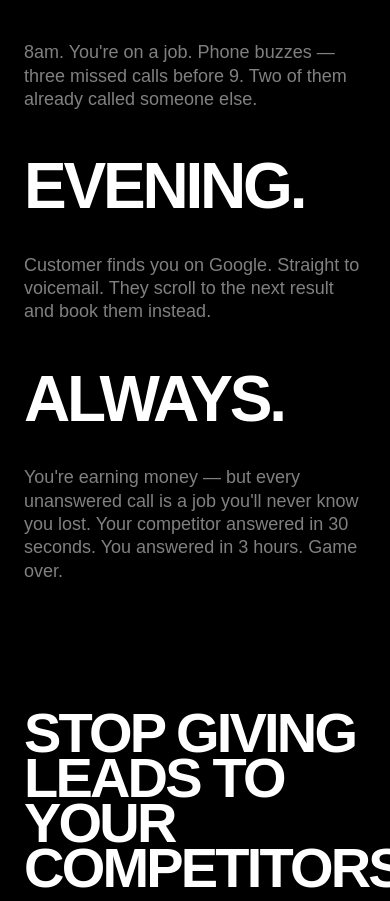
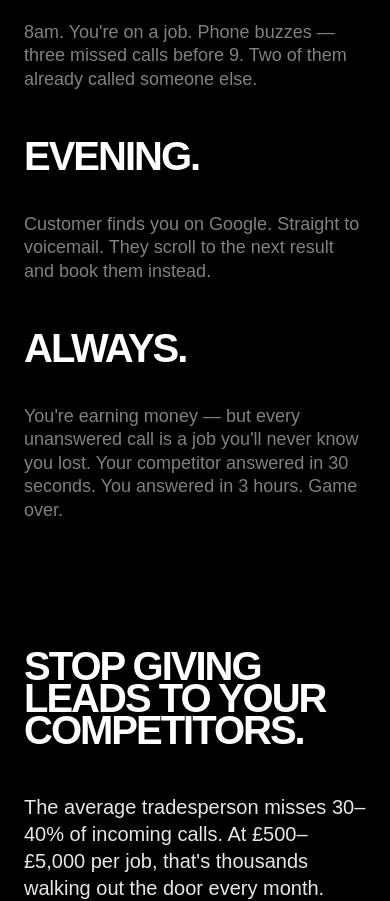
Before and after one commit to Dannydropz/optimisr, a Next.js app: page / in a window 390 px wide. Shown: the part 1320-2221 px from the top of the page. Built offline with nearby package versions, Linux system fonts and the light colour scheme; a web font is replaced by a local one.

Commit message:
fix(ui): increase logo size on mobile and fix title clipping

```diff
--- a/components/IntroSection.tsx
+++ b/components/IntroSection.tsx
@@ -36,7 +36,7 @@ const IntroSection: React.FC = () => {
                                 whileInView={{ opacity: 1, y: 0 }}
                                 viewport={{ once: true, amount: 0.1, margin: "-60px" }}
                                 transition={{ duration: 0.9, delay: i * 0.15, ease: [0.16, 1, 0.3, 1] }}
-                                className="text-[clamp(4rem,10vw,6.5rem)] font-black font-condensed uppercase leading-[0.85] mb-10 tracking-tighter"
+                                className="text-[clamp(2.5rem,10vw,6.5rem)] font-black font-condensed uppercase leading-[0.85] mb-10 tracking-tighter"
                             >
                                 {item.label}
                             </motion.h2>
@@ -60,7 +60,7 @@ const IntroSection: React.FC = () => {
                     transition={{ duration: 1.2, ease: [0.16, 1, 0.3, 1] }}
                     className="mt-32 md:mt-64"
                 >
-                    <h2 className="text-[clamp(3.5rem,9vw,8.5rem)] font-black font-condensed uppercase leading-[0.8] tracking-[-0.05em] text-white mb-12 md:mb-24 max-w-[90rem]">
+                    <h2 className="text-[clamp(2.5rem,9vw,8.5rem)] font-black font-condensed uppercase leading-[0.8] tracking-[-0.05em] text-white mb-12 md:mb-24 max-w-[90rem]">
                         <motion.span className="block" initial={{ opacity: 0, x: 100 }} whileInView={{ opacity: 1, x: 0 }} viewport={{ once: true, margin: "-80px" }} transition={{ duration: 0.8, delay: 0.1, ease: [0.16, 1, 0.3, 1] }}>STOP GIVING</motion.span>
                         <motion.span className="block" initial={{ opacity: 0, x: 100 }} whileInView={{ opacity: 1, x: 0 }} viewport={{ once: true, margin: "-80px" }} transition={{ duration: 0.8, delay: 0.2, ease: [0.16, 1, 0.3, 1] }}>LEADS TO YOUR</motion.span>
                         <motion.span className="block" initial={{ opacity: 0, x: 100 }} whileInView={{ opacity: 1, x: 0 }} viewport={{ once: true, margin: "-80px" }} transition={{ duration: 0.8, delay: 0.3, ease: [0.16, 1, 0.3, 1] }}>COMPETITORS.</motion.span>
--- a/components/Navbar.tsx
+++ b/components/Navbar.tsx
@@ -38,7 +38,7 @@ const Navbar: React.FC = () => {
                 <img
                     src="/logo.png"
                     alt="optimisr"
-                    className={`transition-all duration-300 ${isScrolled ? "h-6 sm:h-8 md:h-10" : "h-7 sm:h-10 md:h-14"} w-auto`}
+                    className={`transition-all duration-300 ${isScrolled ? "h-8 sm:h-10 md:h-12" : "h-10 sm:h-14 md:h-16"} w-auto`}
                 />
             </a>
 
```
